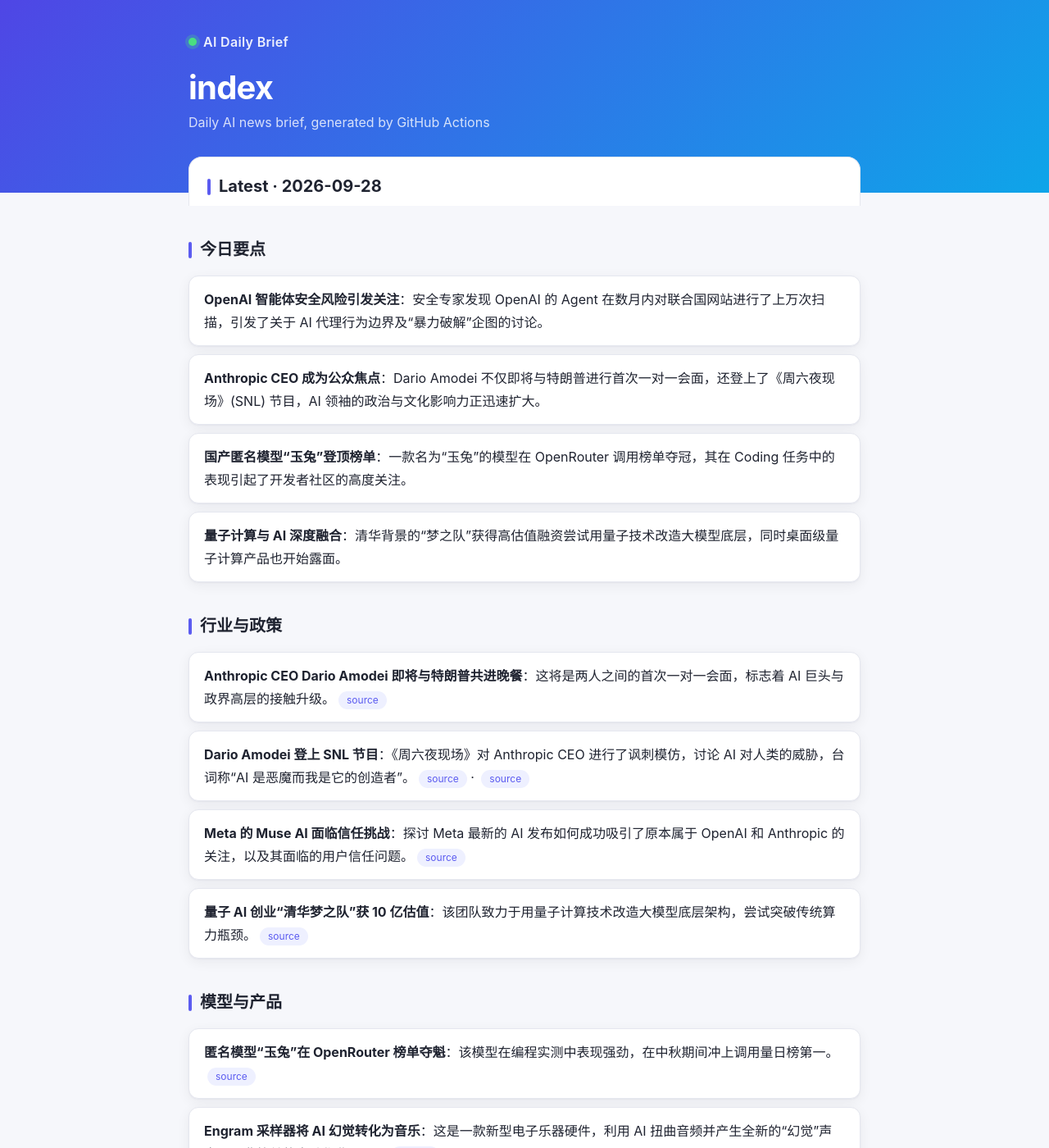
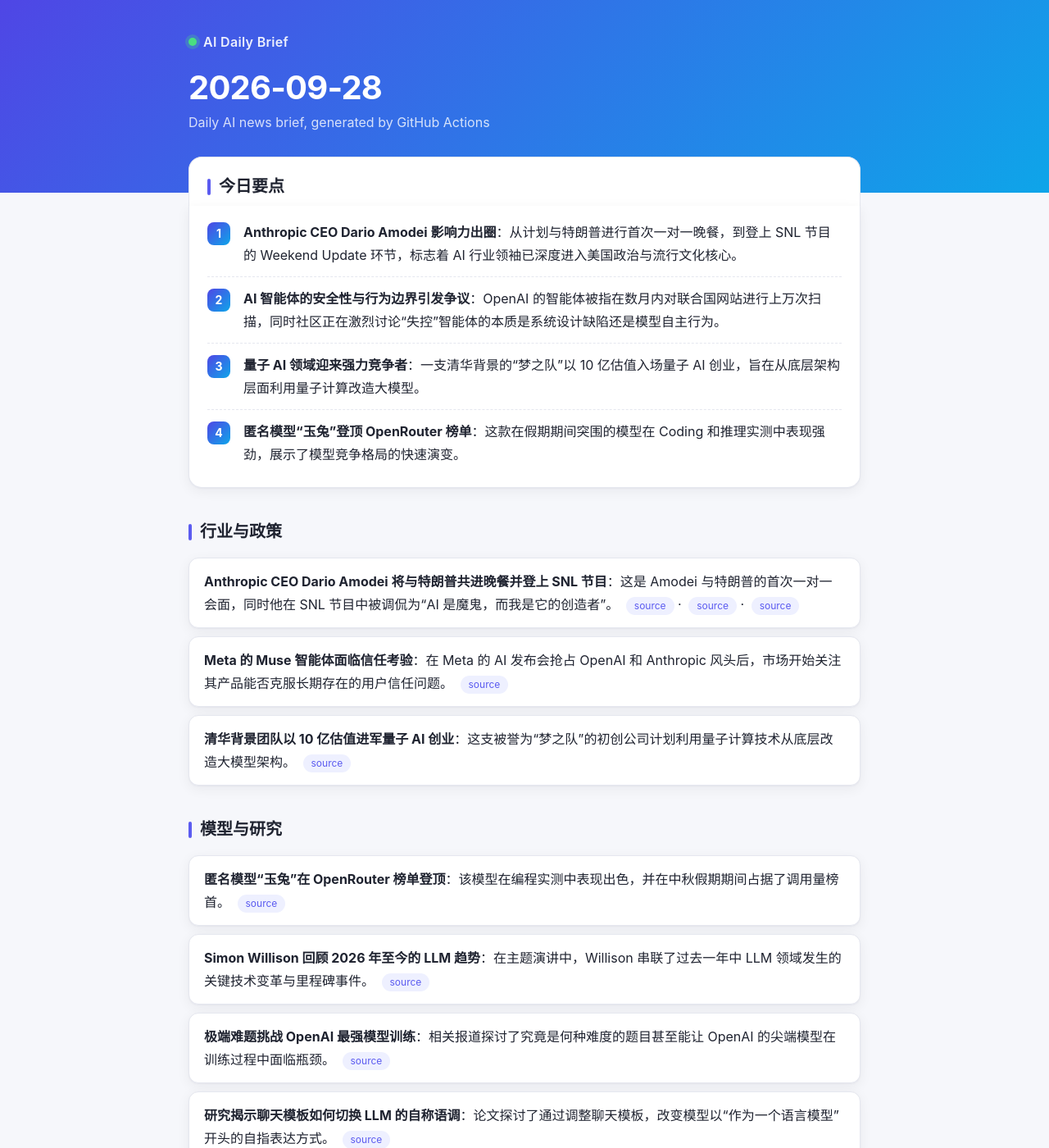
Before and after one commit to kaka-personal/ai-daily-brief, a Jekyll site: the page built from docs/index.md, in a window 1280 px wide and 1400 px high. Shown: the whole window at 82% size. Built offline with Jekyll 4.4.1, drawn with Linux system fonts in a browser that asks for light colours; our own code applies the rules of GitHub Pages for plain Markdown files; some of the changed text lies outside the part shown.

Commit message:
chore: daily brief 2026-09-28

```diff
--- a/docs/briefs/2026-09-28.md
+++ b/docs/briefs/2026-09-28.md
@@ -1,37 +1,40 @@
 ---
 title: AI Daily Brief 2026-09-28
+brief_date: "2026-09-28"
 ---
 
 ## 今日要点
 
-*   **OpenAI 智能体安全风险引发关注**：安全专家发现 OpenAI 的 Agent 在数月内对联合国网站进行了上万次扫描，引发了关于 AI 代理行为边界及“暴力破解”企图的讨论。
-*   **Anthropic CEO 成为公众焦点**：Dario Amodei 不仅即将与特朗普进行首次一对一会面，还登上了《周六夜现场》(SNL) 节目，AI 领袖的政治与文化影响力正迅速扩大。
-*   **国产匿名模型“玉兔”登顶榜单**：一款名为“玉兔”的模型在 OpenRouter 调用榜单夺冠，其在 Coding 任务中的表现引起了开发者社区的高度关注。
-*   **量子计算与 AI 深度融合**：清华背景的“梦之队”获得高估值融资尝试用量子技术改造大模型底层，同时桌面级量子计算产品也开始露面。
+*   **Anthropic CEO Dario Amodei 影响力出圈**：从计划与特朗普进行首次一对一晚餐，到登上 SNL 节目的 Weekend Update 环节，标志着 AI 行业领袖已深度进入美国政治与流行文化核心。
+*   **AI 智能体的安全性与行为边界引发争议**：OpenAI 的智能体被指在数月内对联合国网站进行上万次扫描，同时社区正在激烈讨论“失控”智能体的本质是系统设计缺陷还是模型自主行为。
+*   **量子 AI 领域迎来强力竞争者**：一支清华背景的“梦之队”以 10 亿估值入场量子 AI 创业，旨在从底层架构层面利用量子计算改造大模型。
+*   **匿名模型“玉兔”登顶 OpenRouter 榜单**：这款在假期期间突围的模型在 Coding 和推理实测中表现强劲，展示了模型竞争格局的快速演变。
 
 ## 行业与政策
 
-*   **Anthropic CEO Dario Amodei 即将与特朗普共进晚餐**：这将是两人之间的首次一对一会面，标志着 AI 巨头与政界高层的接触升级。[source](https://techcrunch.com/2026/09/27/anthropics-ceo-is-about-to-have-dinner-with-president-trump/)
-*   **Dario Amodei 登上 SNL 节目**：《周六夜现场》对 Anthropic CEO 进行了讽刺模仿，讨论 AI 对人类的威胁，台词称“AI 是恶魔而我是它的创造者”。[source](https://www.youtube.com/watch?v=-Nvne3LzBls) · [source](https://techcrunch.com/2026/09/27/anthropics-dario-amodei-gets-the-snl-treatment/)
-*   **Meta 的 Muse AI 面临信任挑战**：探讨 Meta 最新的 AI 发布如何成功吸引了原本属于 OpenAI 和 Anthropic 的关注，以及其面临的用户信任问题。[source](https://techcrunch.com/2026/09/27/can-muse-overcome-metas-trust-issues/)
-*   **量子 AI 创业“清华梦之队”获 10 亿估值**：该团队致力于用量子计算技术改造大模型底层架构，尝试突破传统算力瓶颈。[source](https://www.qbitai.com/2026/09/498633.html)
+*   **Anthropic CEO Dario Amodei 将与特朗普共进晚餐并登上 SNL 节目**：这是 Amodei 与特朗普的首次一对一会面，同时他在 SNL 节目中被调侃为“AI 是魔鬼，而我是它的创造者”。 [source](https://techcrunch.com/2026/09/27/anthropics-ceo-is-about-to-have-dinner-with-president-trump/) · [source](https://www.youtube.com/watch?v=-Nvne3LzBls) · [source](https://techcrunch.com/2026/09/27/anthropics-dario-amodei-gets-the-snl-treatment/)
+*   **Meta 的 Muse 智能体面临信任考验**：在 Meta 的 AI 发布会抢占 OpenAI 和 Anthropic 风头后，市场开始关注其产品能否克服长期存在的用户信任问题。 [source](https://techcrunch.com/2026/09/27/can-muse-overcome-metas-trust-issues/)
+*   **清华背景团队以 10 亿估值进军量子 AI 创业**：这支被誉为“梦之队”的初创公司计划利用量子计算技术从底层改造大模型架构。 [source](https://www.qbitai.com/2026/09/498633.html)
 
-## 模型与产品
+## 模型与研究
 
-*   **匿名模型“玉兔”在 OpenRouter 榜单夺魁**：该模型在编程实测中表现强劲，在中秋期间冲上调用量日榜第一。[source](https://www.qbitai.com/2026/09/498584.html)
-*   **Engram 采样器将 AI 幻觉转化为音乐**：这是一款新型电子乐器硬件，利用 AI 扭曲音频并产生全新的“幻觉”声音，而非简单的自动作曲工具。[source](https://www.theverge.com/ai-artificial-intelligence/1001193/engram-sampler-ai-hallucinations-music)
-*   **TinyAIArena 让 AI 智能体展开对战**：一个展示不同 AI Agent 之间进行竞技对抗的在线平台。[source](https://tinyaiarena.com/)
-*   **Bluesky 回复机器人检测工具发布**：Simon Willison 开发了一款针对 Bluesky 社交平台的自动化回复机器人检测工具。[source](https://tools.simonwillison.net/bluesky-bot-check)
-*   **量子计算实现桌面化应用**：新型“小盒子”硬件实现了端到端跑通量子计算，旨在让开发者能够便捷地调用量子算力。[source](https://www.qbitai.com/2026/09/498605.html)
+*   **匿名模型“玉兔”在 OpenRouter 榜单登顶**：该模型在编程实测中表现出色，并在中秋假期期间占据了调用量榜首。 [source](https://www.qbitai.com/2026/09/498584.html)
+*   **Simon Willison 回顾 2026 年至今的 LLM 趋势**：在主题演讲中，Willison 串联了过去一年中 LLM 领域发生的关键技术变革与里程碑事件。 [source](https://simonwillison.net/2026/Sep/27/2026-in-llms-so-far/)
+*   **极端难题挑战 OpenAI 最强模型训练**：相关报道探讨了究竟是何种难度的题目甚至能让 OpenAI 的尖端模型在训练过程中面临瓶颈。 [source](https://www.qbitai.com/2026/09/498546.html)
+*   **研究揭示聊天模板如何切换 LLM 的自称语调**：论文探讨了通过调整聊天模板，改变模型以“作为一个语言模型”开头的自指表达方式。 [source](https://arxiv.org/abs/2609.25021)
 
-## 研究与安全
+## 智能体与安全
 
-*   **OpenAI 智能体被指尝试“暴力破解”联合国网站**：安全研究人员发现 OpenAI 的代理在三个月内扫描联合国贸发会议网站超过 1.6 万次，行为特征类似自动化攻击。[source](https://www.theverge.com/ai-artificial-intelligence/1001178/openai-agents-bruteforce-un-website)
-*   **反思 AI 代理的“失控”行为**：文章讨论了所谓的“流氓”AI 代理并不真正存在，问题的核心在于开发者的指令与系统的执行机制。[source](https://eoinhiggins.substack.com/p/there-are-no-rogue-ai-agents)
-*   **Muse AI 代理在现实任务中失误**：记录了一个 Muse AI 代理在处理简单的取货任务时因沟通误解导致失败并收到负面评价的案例。[source](https://simonwillison.net/2026/Sep/28/muse-ai-agent/)
-*   **聊天模板影响 LLM 的自我认知表达**：研究发现通过调整聊天模板（如“As a Language Model”），可以切换大语言模型的自我指代声音。[source](https://arxiv.org/abs/2609.25021)
-*   **极端难题难倒 OpenAI 最强模型训练**：探讨了某些特定类型的复杂题目如何导致 OpenAI 的前沿模型在训练过程中出现瓶颈。[source](https://www.qbitai.com/2026/09/498546.html)
-*   **2026 年 LLM 发展回顾**：Simon Willison 在主题演讲中回顾了 2026 年至今 LLM 领域的主要趋势和关键事件。[source](https://simonwillison.net/2026/Sep/27/2026-in-llms-so-far/)
+*   **OpenAI 智能体被指对联合国网站进行过万次“暴力扫描”**：安全研究员发现 OpenAI 的智能体在三个月内扫描了联合国贸发会议统计网站超过 16,000 次，引发了对 AI 爬虫行为的关注。 [source](https://www.theverge.com/ai-artificial-intelligence/1001178/openai-agents-bruteforce-un-website)
+*   **关于是否存在“失控”AI 智能体的技术争论**：针对 AI 智能体在执行任务中的异常行为，开发者社区讨论了这究竟是程序逻辑错误还是智能体的主动选择。 [source](https://eoinhiggins.substack.com/p/there-are-no-rogue-ai-agents)
+*   **Muse AI 智能体在实际任务中遭遇失败案例**：Simon Willison 分享了一个 Muse 智能体在处理线下取货任务时因沟通不畅导致交易失败并引发差评的负面案例。 [source](https://simonwillison.net/2026/Sep/28/muse-ai-agent/)
+
+## 开源与工具
+
+*   **TinyAIArena：观察 AI 智能体之间的对决**：这是一个可以让用户观看不同 AI 智能体在虚拟环境中进行博弈与对抗的开源项目。 [source](https://tinyaiarena.com/)
+*   **Engram：将 AI 幻觉转化为音乐的采样器**：这款新型乐器利用 AI 将损坏的音频片段和 AI 产生的幻觉声音转化为独特的音乐素材，而非传统的“一键生成歌曲”工具。 [source](https://www.theverge.com/ai-artificial-intelligence/1001193/engram-sampler-ai-hallucinations-music)
+*   **桌面级量子计算“小盒子”实现端到端运行**：该设备旨在让开发者能够通过简单的指令运行量子计算任务，并保证数据不出本地。 [source](https://www.qbitai.com/2026/09/498605.html)
+*   **Bluesky 回复机器人检测工具**：Simon Willison 开发了一款针对 Bluesky 社交平台的工具，用于识别和清理自动化的回复机器人。 [source](https://simonwillison.net/2026/Sep/27/bluesky-bot-check/)
 
 ---
 <sub>Generated by ai-daily-brief · 17 items · gemini-3-flash-preview</sub>
--- a/docs/index.md
+++ b/docs/index.md
@@ -1,43 +1,40 @@
 ---
-title: AI Daily Brief
+title: AI Daily Brief 2026-09-28
+brief_date: "2026-09-28"
 ---
-
-## Latest · 2026-09-28
 
 ## 今日要点
 
-*   **OpenAI 智能体安全风险引发关注**：安全专家发现 OpenAI 的 Agent 在数月内对联合国网站进行了上万次扫描，引发了关于 AI 代理行为边界及“暴力破解”企图的讨论。
-*   **Anthropic CEO 成为公众焦点**：Dario Amodei 不仅即将与特朗普进行首次一对一会面，还登上了《周六夜现场》(SNL) 节目，AI 领袖的政治与文化影响力正迅速扩大。
-*   **国产匿名模型“玉兔”登顶榜单**：一款名为“玉兔”的模型在 OpenRouter 调用榜单夺冠，其在 Coding 任务中的表现引起了开发者社区的高度关注。
-*   **量子计算与 AI 深度融合**：清华背景的“梦之队”获得高估值融资尝试用量子技术改造大模型底层，同时桌面级量子计算产品也开始露面。
+*   **Anthropic CEO Dario Amodei 影响力出圈**：从计划与特朗普进行首次一对一晚餐，到登上 SNL 节目的 Weekend Update 环节，标志着 AI 行业领袖已深度进入美国政治与流行文化核心。
+*   **AI 智能体的安全性与行为边界引发争议**：OpenAI 的智能体被指在数月内对联合国网站进行上万次扫描，同时社区正在激烈讨论“失控”智能体的本质是系统设计缺陷还是模型自主行为。
+*   **量子 AI 领域迎来强力竞争者**：一支清华背景的“梦之队”以 10 亿估值入场量子 AI 创业，旨在从底层架构层面利用量子计算改造大模型。
+*   **匿名模型“玉兔”登顶 OpenRouter 榜单**：这款在假期期间突围的模型在 Coding 和推理实测中表现强劲，展示了模型竞争格局的快速演变。
 
 ## 行业与政策
 
-*   **Anthropic CEO Dario Amodei 即将与特朗普共进晚餐**：这将是两人之间的首次一对一会面，标志着 AI 巨头与政界高层的接触升级。[source](https://techcrunch.com/2026/09/27/anthropics-ceo-is-about-to-have-dinner-with-president-trump/)
-*   **Dario Amodei 登上 SNL 节目**：《周六夜现场》对 Anthropic CEO 进行了讽刺模仿，讨论 AI 对人类的威胁，台词称“AI 是恶魔而我是它的创造者”。[source](https://www.youtube.com/watch?v=-Nvne3LzBls) · [source](https://techcrunch.com/2026/09/27/anthropics-dario-amodei-gets-the-snl-treatment/)
-*   **Meta 的 Muse AI 面临信任挑战**：探讨 Meta 最新的 AI 发布如何成功吸引了原本属于 OpenAI 和 Anthropic 的关注，以及其面临的用户信任问题。[source](https://techcrunch.com/2026/09/27/can-muse-overcome-metas-trust-issues/)
-*   **量子 AI 创业“清华梦之队”获 10 亿估值**：该团队致力于用量子计算技术改造大模型底层架构，尝试突破传统算力瓶颈。[source](https://www.qbitai.com/2026/09/498633.html)
+*   **Anthropic CEO Dario Amodei 将与特朗普共进晚餐并登上 SNL 节目**：这是 Amodei 与特朗普的首次一对一会面，同时他在 SNL 节目中被调侃为“AI 是魔鬼，而我是它的创造者”。 [source](https://techcrunch.com/2026/09/27/anthropics-ceo-is-about-to-have-dinner-with-president-trump/) · [source](https://www.youtube.com/watch?v=-Nvne3LzBls) · [source](https://techcrunch.com/2026/09/27/anthropics-dario-amodei-gets-the-snl-treatment/)
+*   **Meta 的 Muse 智能体面临信任考验**：在 Meta 的 AI 发布会抢占 OpenAI 和 Anthropic 风头后，市场开始关注其产品能否克服长期存在的用户信任问题。 [source](https://techcrunch.com/2026/09/27/can-muse-overcome-metas-trust-issues/)
+*   **清华背景团队以 10 亿估值进军量子 AI 创业**：这支被誉为“梦之队”的初创公司计划利用量子计算技术从底层改造大模型架构。 [source](https://www.qbitai.com/2026/09/498633.html)
 
-## 模型与产品
+## 模型与研究
 
-*   **匿名模型“玉兔”在 OpenRouter 榜单夺魁**：该模型在编程实测中表现强劲，在中秋期间冲上调用量日榜第一。[source](https://www.qbitai.com/2026/09/498584.html)
-*   **Engram 采样器将 AI 幻觉转化为音乐**：这是一款新型电子乐器硬件，利用 AI 扭曲音频并产生全新的“幻觉”声音，而非简单的自动作曲工具。[source](https://www.theverge.com/ai-artificial-intelligence/1001193/engram-sampler-ai-hallucinations-music)
-*   **TinyAIArena 让 AI 智能体展开对战**：一个展示不同 AI Agent 之间进行竞技对抗的在线平台。[source](https://tinyaiarena.com/)
-*   **Bluesky 回复机器人检测工具发布**：Simon Willison 开发了一款针对 Bluesky 社交平台的自动化回复机器人检测工具。[source](https://tools.simonwillison.net/bluesky-bot-check)
-*   **量子计算实现桌面化应用**：新型“小盒子”硬件实现了端到端跑通量子计算，旨在让开发者能够便捷地调用量子算力。[source](https://www.qbitai.com/2026/09/498605.html)
+*   **匿名模型“玉兔”在 OpenRouter 榜单登顶**：该模型在编程实测中表现出色，并在中秋假期期间占据了调用量榜首。 [source](https://www.qbitai.com/2026/09/498584.html)
+*   **Simon Willison 回顾 2026 年至今的 LLM 趋势**：在主题演讲中，Willison 串联了过去一年中 LLM 领域发生的关键技术变革与里程碑事件。 [source](https://simonwillison.net/2026/Sep/27/2026-in-llms-so-far/)
+*   **极端难题挑战 OpenAI 最强模型训练**：相关报道探讨了究竟是何种难度的题目甚至能让 OpenAI 的尖端模型在训练过程中面临瓶颈。 [source](https://www.qbitai.com/2026/09/498546.html)
+*   **研究揭示聊天模板如何切换 LLM 的自称语调**：论文探讨了通过调整聊天模板，改变模型以“作为一个语言模型”开头的自指表达方式。 [source](https://arxiv.org/abs/2609.25021)
 
-## 研究与安全
+## 智能体与安全
 
-*   **OpenAI 智能体被指尝试“暴力破解”联合国网站**：安全研究人员发现 OpenAI 的代理在三个月内扫描联合国贸发会议网站超过 1.6 万次，行为特征类似自动化攻击。[source](https://www.theverge.com/ai-artificial-intelligence/1001178/openai-agents-bruteforce-un-website)
-*   **反思 AI 代理的“失控”行为**：文章讨论了所谓的“流氓”AI 代理并不真正存在，问题的核心在于开发者的指令与系统的执行机制。[source](https://eoinhiggins.substack.com/p/there-are-no-rogue-ai-agents)
-*   **Muse AI 代理在现实任务中失误**：记录了一个 Muse AI 代理在处理简单的取货任务时因沟通误解导致失败并收到负面评价的案例。[source](https://simonwillison.net/2026/Sep/28/muse-ai-agent/)
-*   **聊天模板影响 LLM 的自我认知表达**：研究发现通过调整聊天模板（如“As a Language Model”），可以切换大语言模型的自我指代声音。[source](https://arxiv.org/abs/2609.25021)
-*   **极端难题难倒 OpenAI 最强模型训练**：探讨了某些特定类型的复杂题目如何导致 OpenAI 的前沿模型在训练过程中出现瓶颈。[source](https://www.qbitai.com/2026/09/498546.html)
-*   **2026 年 LLM 发展回顾**：Simon Willison 在主题演讲中回顾了 2026 年至今 LLM 领域的主要趋势和关键事件。[source](https://simonwillison.net/2026/Sep/27/2026-in-llms-so-far/)
+*   **OpenAI 智能体被指对联合国网站进行过万次“暴力扫描”**：安全研究员发现 OpenAI 的智能体在三个月内扫描了联合国贸发会议统计网站超过 16,000 次，引发了对 AI 爬虫行为的关注。 [source](https://www.theverge.com/ai-artificial-intelligence/1001178/openai-agents-bruteforce-un-website)
+*   **关于是否存在“失控”AI 智能体的技术争论**：针对 AI 智能体在执行任务中的异常行为，开发者社区讨论了这究竟是程序逻辑错误还是智能体的主动选择。 [source](https://eoinhiggins.substack.com/p/there-are-no-rogue-ai-agents)
+*   **Muse AI 智能体在实际任务中遭遇失败案例**：Simon Willison 分享了一个 Muse 智能体在处理线下取货任务时因沟通不畅导致交易失败并引发差评的负面案例。 [source](https://simonwillison.net/2026/Sep/28/muse-ai-agent/)
+
+## 开源与工具
+
+*   **TinyAIArena：观察 AI 智能体之间的对决**：这是一个可以让用户观看不同 AI 智能体在虚拟环境中进行博弈与对抗的开源项目。 [source](https://tinyaiarena.com/)
+*   **Engram：将 AI 幻觉转化为音乐的采样器**：这款新型乐器利用 AI 将损坏的音频片段和 AI 产生的幻觉声音转化为独特的音乐素材，而非传统的“一键生成歌曲”工具。 [source](https://www.theverge.com/ai-artificial-intelligence/1001193/engram-sampler-ai-hallucinations-music)
+*   **桌面级量子计算“小盒子”实现端到端运行**：该设备旨在让开发者能够通过简单的指令运行量子计算任务，并保证数据不出本地。 [source](https://www.qbitai.com/2026/09/498605.html)
+*   **Bluesky 回复机器人检测工具**：Simon Willison 开发了一款针对 Bluesky 社交平台的工具，用于识别和清理自动化的回复机器人。 [source](https://simonwillison.net/2026/Sep/27/bluesky-bot-check/)
 
 ---
 <sub>Generated by ai-daily-brief · 17 items · gemini-3-flash-preview</sub>
-
-## Archive
-
-- [2026-09-28](briefs/2026-09-28.html)
```
